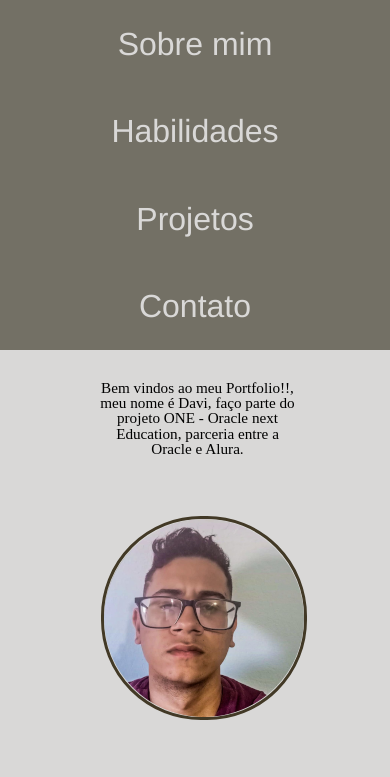
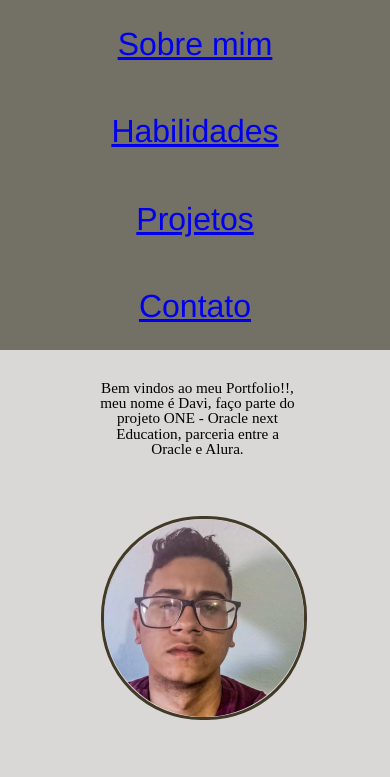
Before and after one commit to Davifernandes01/portfolio-daviFernandes, a plain HTML site: page index.html in a window 390 px wide. Shown: the top 777 px of the page. Drawn offline with Linux system fonts and the light colour scheme.

Commit message:
agora sim, arrumei o layout mobile

```diff
--- a/index.html
+++ b/index.html
@@ -14,16 +14,16 @@
 
 
              <nav class="cabecalho">
-                Sobre mim
+                <a href="#sobre-mim" class="links">Sobre mim</a>
             </nav>
                 <nav class="cabecalho">
-                    Habilidades
+                    <a href="#habilidades" class="links">Habilidades</a>
                 </nav >
                         <nav class="cabecalho">
-                            Projetos
+                            <a href="#projetos" class="links">Projetos</a>
                         </nav>
                             <nav class="cabecalho">
-                                Contato
+                                <a href="#contatos" class="links">Contato</a>
 
                             </nav>
 
@@ -41,7 +41,7 @@
             </div>
         </section>
 
-            <section class="container-sobre-mim">
+            <section class="container-sobre-mim" id="sobre-mim">
                 <div class="container-sobre-mim-img">
                      <img src="eu-200.png" alt="eu" class="foto-eu">
                 </div>
@@ -58,7 +58,7 @@
             </section>
 
 
-            <h2 class="titulo-habilidade">Habilidades</h2>
+            <h2 class="titulo-habilidade" id="habilidades">Habilidades</h2>
 
             <section class="container-habilidades">
 
@@ -85,7 +85,7 @@
 
                 <br>
 
-                <h2 class="titulo-projeto"><strong>Projetos</strong></h2>
+                <h2 class="titulo-projeto" id="projetos"><strong>Projetos</strong></h2>
 
                 <section class="container-projetos">
 
@@ -202,7 +202,7 @@
 
              <br>
 
-              <h2 class="titulo-contatos"><strong>Contatos</strong></h2>
+              <h2 class="titulo-contatos" id="contatos"><strong>Contatos</strong></h2>
 
               <section class="container-contato">
 
```
